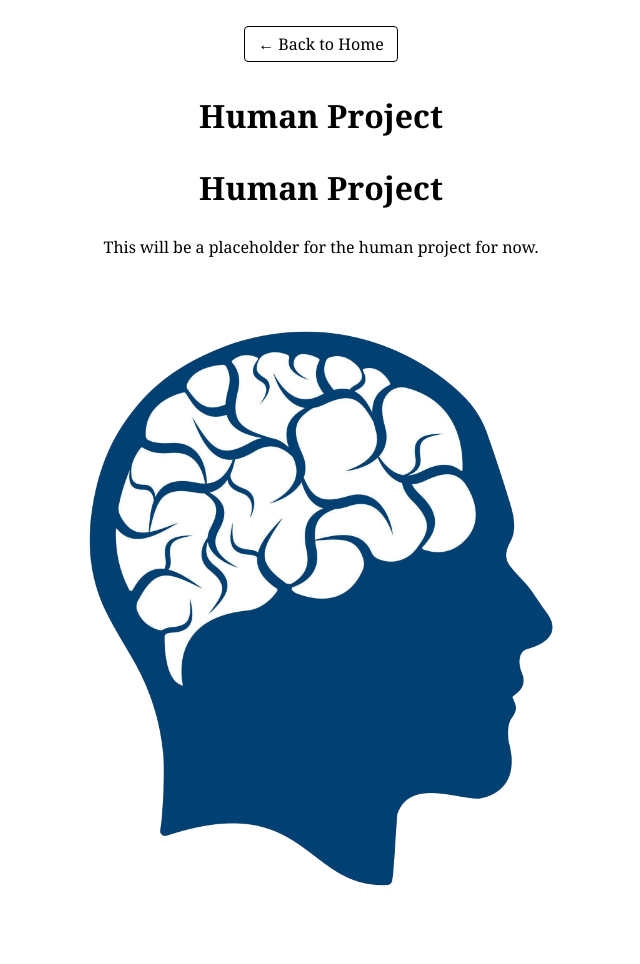
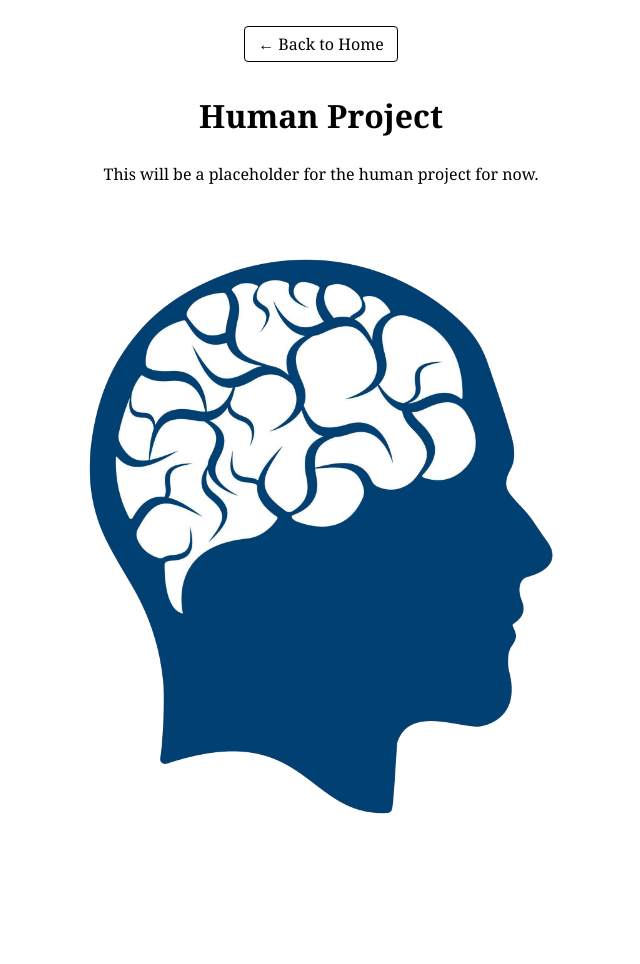
Before and after one commit to dzsano/rottenbillerdavid.github.io, a Jekyll site: the page built from human.md, in a window 1280 px wide. Shown: the whole page, without its empty margins (319-959 px from the left). Built offline with Jekyll 4.4.1, drawn with Linux system fonts in a browser that asks for light colours; after the commit the page ends 900 px from its top, so only the background shows below that.

Commit message:
Update human.md

```diff
--- a/human.md
+++ b/human.md
@@ -3,7 +3,7 @@ layout: story
 title: Human Project
 ---
 
-# Human Project
+
 
 This will be a placeholder for the human project for now.
 
```
